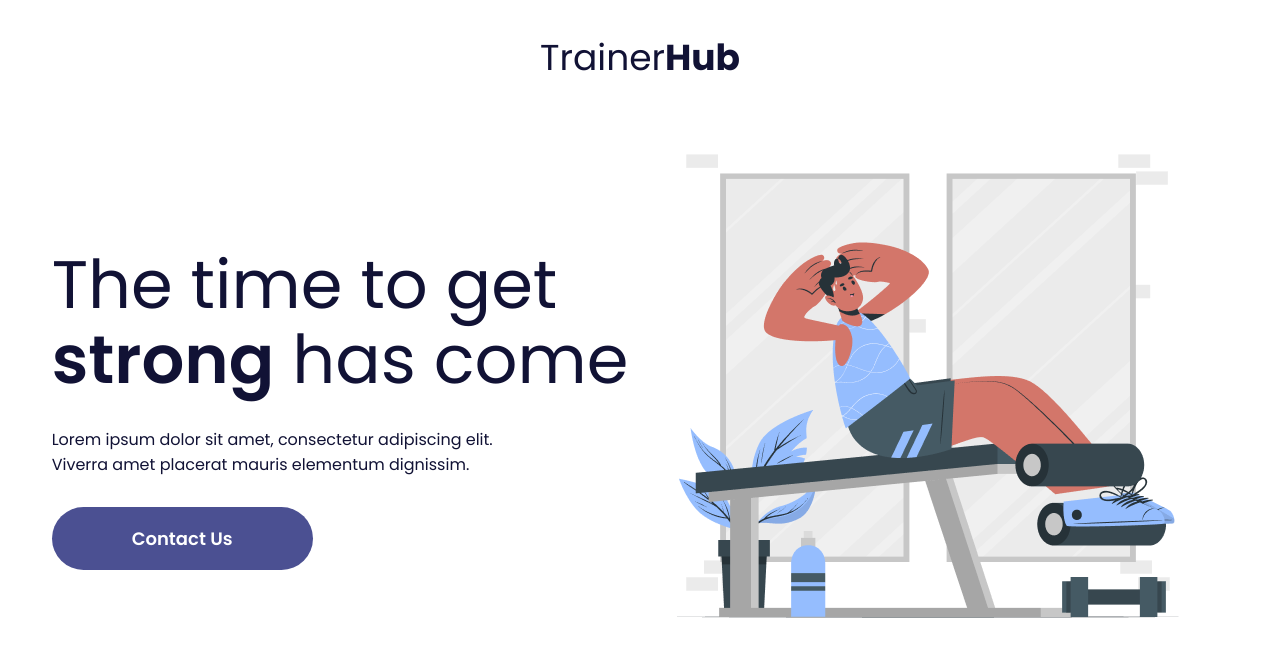
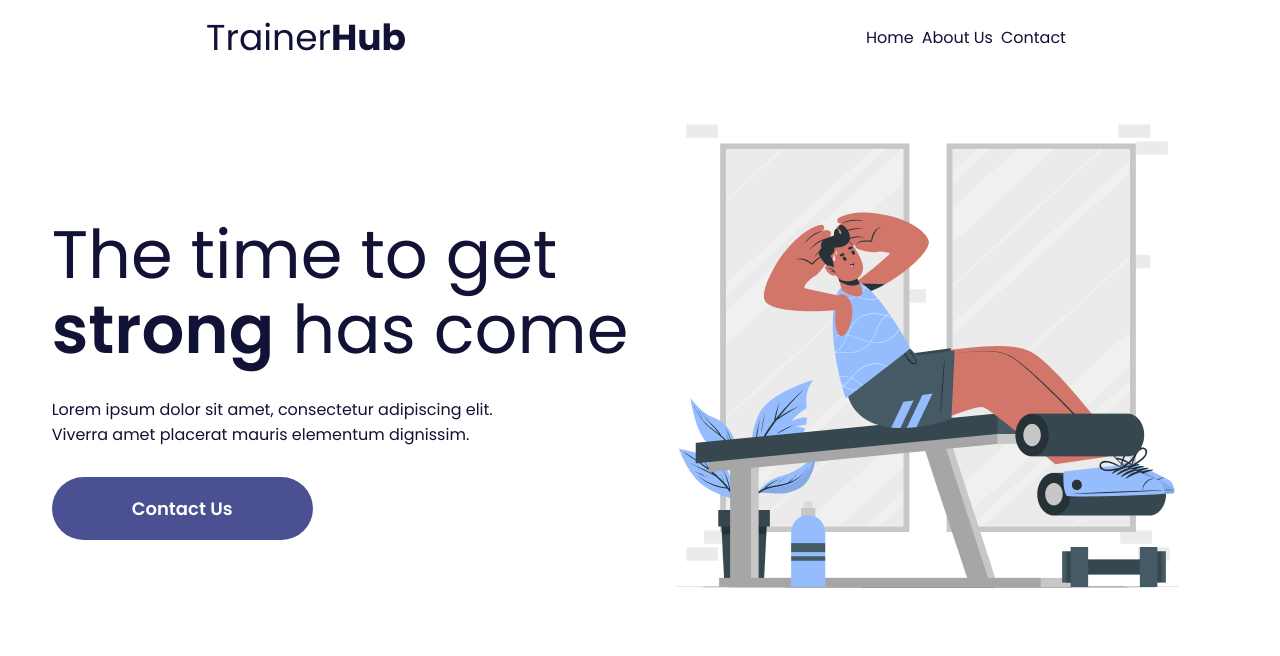
Before and after one commit to rdpfeifle/trainerhub-react, a React (Vite) app: page / in a window 1280 px wide. Shown: the top 656 px of the page. Built offline with nearby package versions, Linux system fonts and the light colour scheme.

Commit message:
Make the nav links responsive and add an evenly space

```diff
--- a/src/components/Header.css
+++ b/src/components/Header.css
@@ -1,6 +1,10 @@
 nav {
   height: 75px;
   text-align: center;
+}
+
+nav ul {
+  display: none;
 }
 
 h2 {
@@ -13,6 +17,25 @@ h2 {
 }
 
 /* Desktop styles */
-/* @media screen and (min-width: 768px) {
+@media screen and (min-width: 768px) {
+  nav {
+    display: flex;
+    justify-content: space-around;
+    align-items: center;
+  }
 
-} */
+  .logo-container h2,
+  .nav-links-container li {
+    cursor: pointer;
+  }
+
+  .nav-links-container {
+    width: 20%;
+  }
+
+  .nav-links-container ul {
+    display: flex;
+    justify-content: space-evenly;
+    list-style-type: none;
+  }
+}
--- a/src/components/Header.jsx
+++ b/src/components/Header.jsx
@@ -3,9 +3,18 @@ import "./Header.css";
 export default function Header() {
   return (
     <nav>
-      <h2>
-        Trainer<span className="header-span">Hub</span>
-      </h2>
+      <div className="logo-container">
+        <h2>
+          Trainer<span className="header-span">Hub</span>
+        </h2>
+      </div>
+      <div className="nav-links-container">
+        <ul>
+          <li>Home</li>
+          <li>About Us</li>
+          <li>Contact</li>
+        </ul>
+      </div>
     </nav>
   );
 }
```
